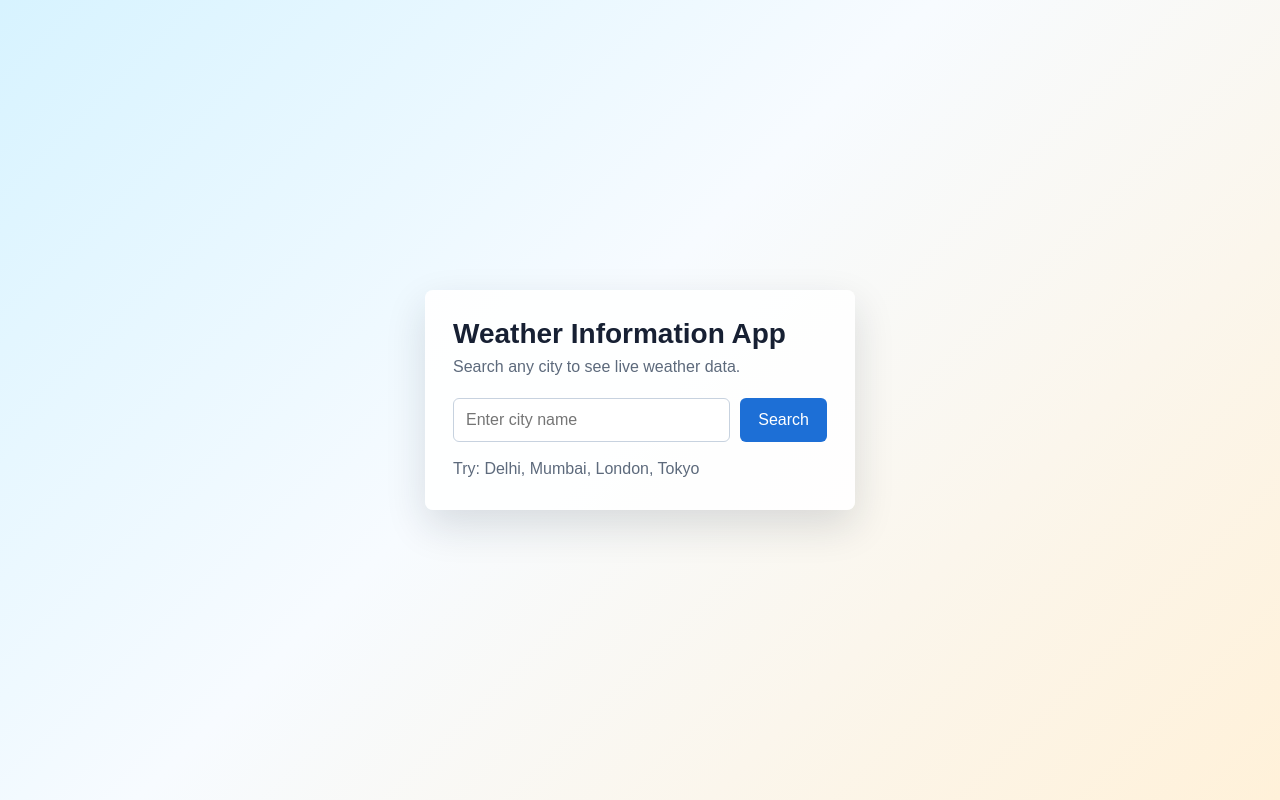
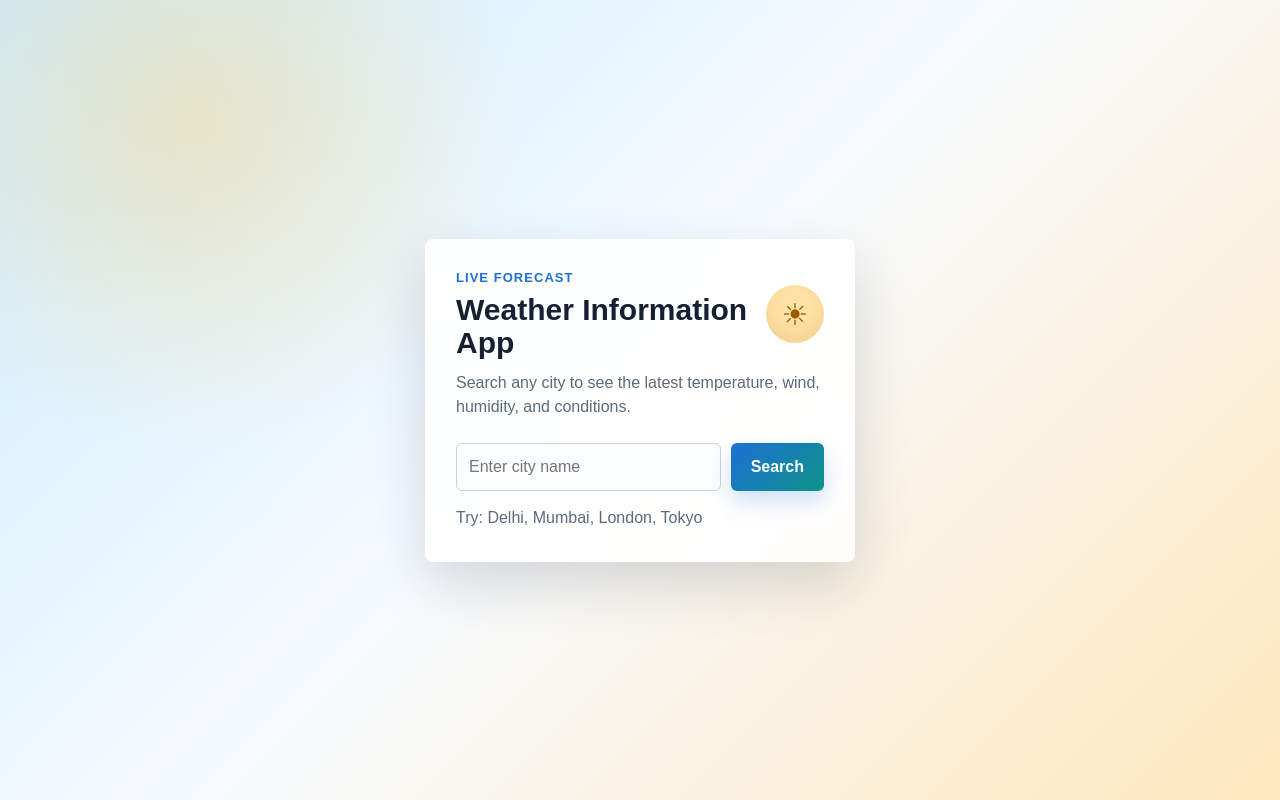
Before and after one commit to divapandey1120/weather-information-app, a plain HTML site: page index.html in a window 1280 px wide. Drawn offline with Linux system fonts and the light colour scheme.

Commit message:
Improve weather app UI

```diff
--- a/index.html
+++ b/index.html
@@ -9,8 +9,14 @@
 <body>
   <main class="app">
     <section class="weather-box">
-      <h1>Weather Information App</h1>
-      <p class="subtitle">Search any city to see live weather data.</p>
+      <div class="header">
+        <div>
+          <p class="eyebrow">Live forecast</p>
+          <h1>Weather Information App</h1>
+        </div>
+        <div class="header-icon">&#9728;</div>
+      </div>
+      <p class="subtitle">Search any city to see the latest temperature, wind, humidity, and conditions.</p>
 
       <form id="weatherForm" class="search-form">
         <input
@@ -26,12 +32,16 @@
       <p id="message" class="message">Try: Delhi, Mumbai, London, Tokyo</p>
 
       <section id="weatherResult" class="result hidden">
-        <h2 id="placeName"></h2>
-        <div class="temperature">
-          <span id="temperature"></span>
-          <span class="unit">&deg;C</span>
+        <div class="result-main">
+          <div>
+            <h2 id="placeName"></h2>
+            <p id="condition"></p>
+          </div>
+          <div class="temperature">
+            <span id="temperature"></span>
+            <span class="unit">&deg;C</span>
+          </div>
         </div>
-        <p id="condition"></p>
 
         <div class="details">
           <div>
--- a/style.css
+++ b/style.css
@@ -7,7 +7,9 @@ body {
   min-height: 100vh;
   font-family: Arial, sans-serif;
   color: #172033;
-  background: linear-gradient(135deg, #d7f3ff, #f7fbff 45%, #fff1d9);
+  background:
+    radial-gradient(circle at 15% 15%, rgba(255, 202, 97, 0.35), transparent 26%),
+    linear-gradient(135deg, #ccecff 0%, #f7fbff 48%, #ffe7bd 100%);
 }
 
 .app {
@@ -19,10 +21,12 @@ body {
 
 .weather-box {
   width: min(100%, 430px);
-  padding: 28px;
+  padding: 30px;
   border-radius: 8px;
-  background: rgba(255, 255, 255, 0.92);
-  box-shadow: 0 16px 40px rgba(23, 32, 51, 0.14);
+  border: 1px solid rgba(255, 255, 255, 0.7);
+  background: rgba(255, 255, 255, 0.9);
+  box-shadow: 0 22px 55px rgba(23, 32, 51, 0.16);
+  backdrop-filter: blur(12px);
 }
 
 h1,
@@ -32,13 +36,45 @@ p {
 }
 
 h1 {
+  margin-bottom: 0;
+  font-size: 30px;
+  line-height: 1.1;
+}
+
+.header {
+  display: flex;
+  align-items: center;
+  justify-content: space-between;
+  gap: 18px;
+  margin-bottom: 12px;
+}
+
+.eyebrow {
   margin-bottom: 8px;
-  font-size: 28px;
+  color: #1d6fd6;
+  font-size: 13px;
+  font-weight: 700;
+  text-transform: uppercase;
+  letter-spacing: 0.08em;
+}
+
+.header-icon {
+  flex: 0 0 58px;
+  width: 58px;
+  height: 58px;
+  display: grid;
+  place-items: center;
+  border-radius: 50%;
+  color: #9a5a00;
+  background: #ffe3a6;
+  box-shadow: inset 0 -8px 18px rgba(154, 90, 0, 0.12);
+  font-size: 30px;
 }
 
 .subtitle {
-  margin-bottom: 22px;
+  margin-bottom: 24px;
   color: #5d6a7c;
+  line-height: 1.5;
 }
 
 .search-form {
@@ -48,7 +84,7 @@ h1 {
 
 input,
 button {
-  min-height: 44px;
+  min-height: 48px;
   border-radius: 6px;
   font-size: 16px;
 }
@@ -57,18 +93,27 @@ input {
   width: 100%;
   border: 1px solid #c7d2df;
   padding: 0 12px;
+  outline: none;
+  background: #fbfdff;
+}
+
+input:focus {
+  border-color: #1d6fd6;
+  box-shadow: 0 0 0 3px rgba(29, 111, 214, 0.14);
 }
 
 button {
   border: 0;
-  padding: 0 18px;
+  padding: 0 20px;
   color: white;
-  background: #1d6fd6;
+  background: linear-gradient(135deg, #1d6fd6, #0d9488);
+  font-weight: 700;
   cursor: pointer;
+  box-shadow: 0 10px 22px rgba(29, 111, 214, 0.22);
 }
 
 button:hover {
-  background: #1559af;
+  filter: brightness(0.95);
 }
 
 button:disabled {
@@ -88,8 +133,10 @@ button:disabled {
 
 .result {
   margin-top: 24px;
-  padding-top: 22px;
-  border-top: 1px solid #e2e8f0;
+  padding: 18px;
+  border: 1px solid #dbeafe;
+  border-radius: 8px;
+  background: linear-gradient(180deg, #f8fbff, #eef8ff);
 }
 
 .hidden {
@@ -97,19 +144,27 @@ button:disabled {
 }
 
 #placeName {
-  margin-bottom: 12px;
+  margin-bottom: 6px;
   font-size: 22px;
+}
+
+.result-main {
+  display: flex;
+  align-items: flex-start;
+  justify-content: space-between;
+  gap: 16px;
+  margin-bottom: 18px;
 }
 
 .temperature {
   display: flex;
   align-items: flex-start;
   gap: 4px;
-  margin-bottom: 8px;
+  color: #12355f;
 }
 
 #temperature {
-  font-size: 64px;
+  font-size: 56px;
   line-height: 1;
   font-weight: 700;
 }
@@ -121,9 +176,9 @@ button:disabled {
 }
 
 #condition {
-  margin-bottom: 22px;
+  margin-bottom: 0;
   color: #374151;
-  font-size: 18px;
+  font-size: 17px;
 }
 
 .details {
@@ -135,7 +190,8 @@ button:disabled {
 .details div {
   padding: 12px 8px;
   border-radius: 6px;
-  background: #eef6ff;
+  background: white;
+  box-shadow: 0 8px 18px rgba(23, 32, 51, 0.07);
   text-align: center;
 }
 
@@ -155,6 +211,10 @@ button:disabled {
     padding: 22px;
   }
 
+  h1 {
+    font-size: 25px;
+  }
+
   .search-form {
     flex-direction: column;
   }
@@ -166,4 +226,12 @@ button:disabled {
   .details {
     grid-template-columns: 1fr;
   }
+
+  .result-main {
+    display: block;
+  }
+
+  .temperature {
+    margin-top: 16px;
+  }
 }
```
